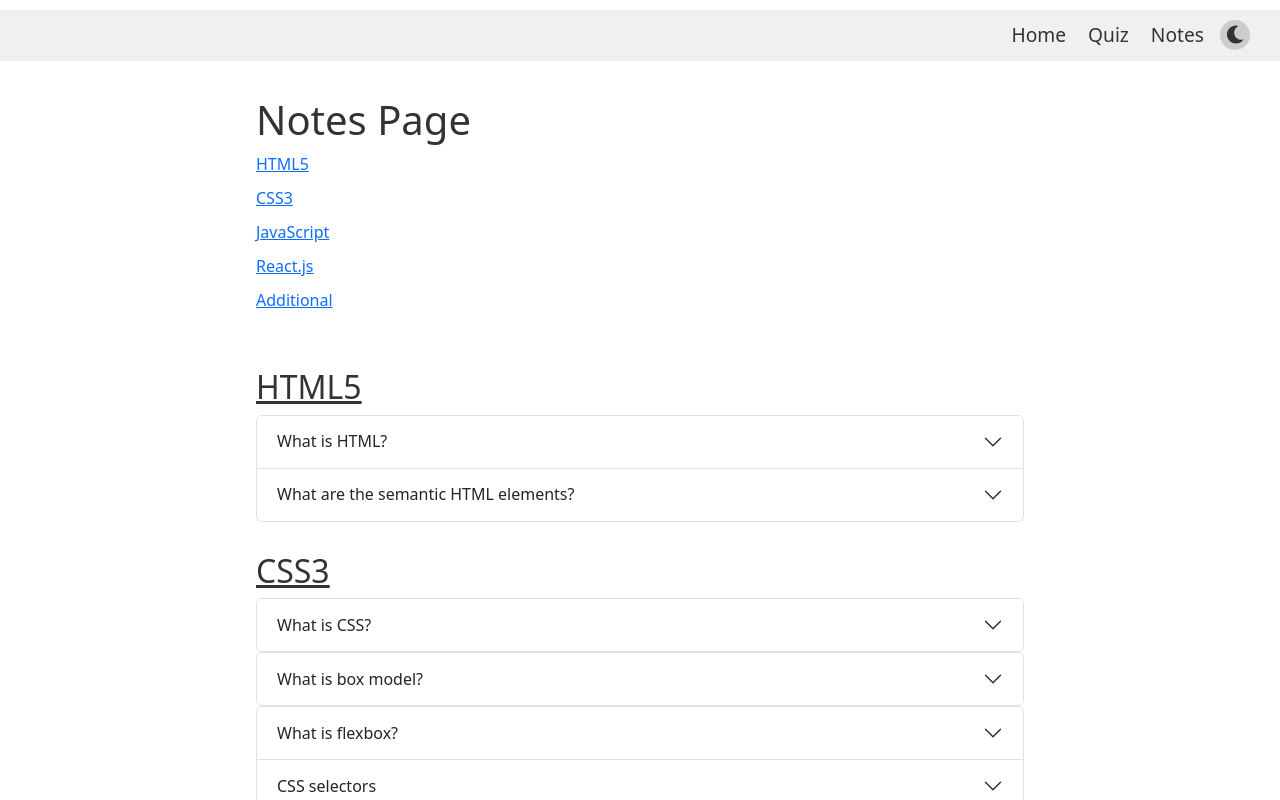
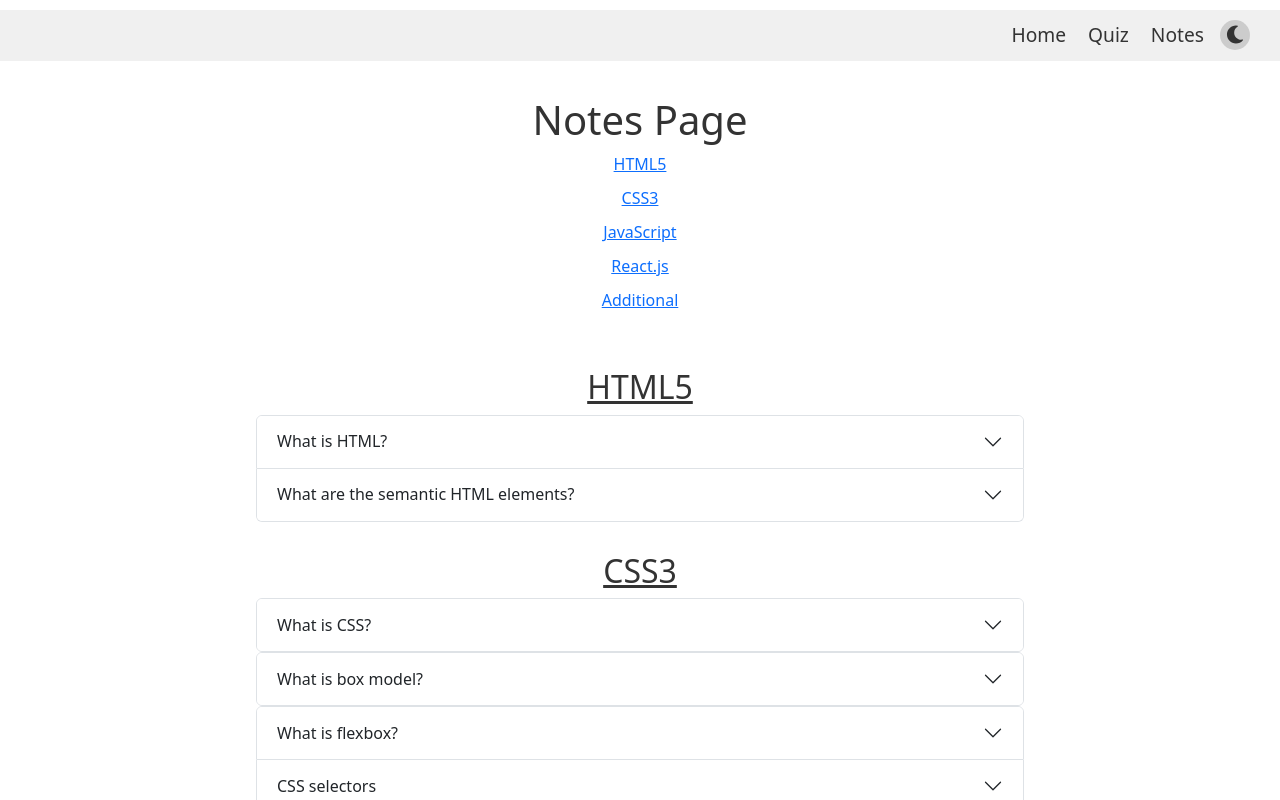
Before and after one commit to annie-uchiha/notes, a React (Create React App) app in the folder quiz-app/: page /notes in a window 1280 px wide. Shown: the top 800 px of the page. Built offline with nearby package versions, Linux system fonts and the light colour scheme.

Commit message:
change styling

```diff
--- a/quiz-app/src/pages/Notes.js
+++ b/quiz-app/src/pages/Notes.js
@@ -7,7 +7,7 @@ import boxModelImg from "../components/box-model.png";
 function Notes() {
   return (
     <section className="notes">
-      <h1>Notes Page</h1>
+      <h1 className="notes__anchors">Notes Page</h1>
       <ul className="notes__anchors">
         <li>
           <a href="#html5">HTML5</a>
--- a/quiz-app/src/pages/Notes.scss
+++ b/quiz-app/src/pages/Notes.scss
@@ -2,22 +2,21 @@
   padding: 2% 20%;
   display: flex;
   flex-direction: column;
+  text-align: center;
 }
 
 .notes__title {
   text-decoration: underline;
   margin-top: 30px;
+  text-align: center;
 }
 
-.notes__anchors {
+.notes__anchors li {
   display: flex;
   flex-direction: column;
-  text-align: left;
+  text-align: center;
   text-decoration: none;
   color: whitesmoke;
-  li {
-    text-decoration: none;
-  }
 }
 
 .notes__section {
```
